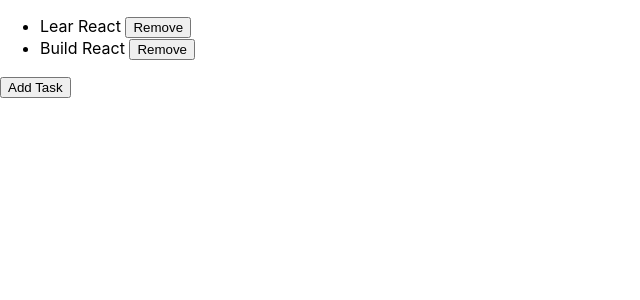
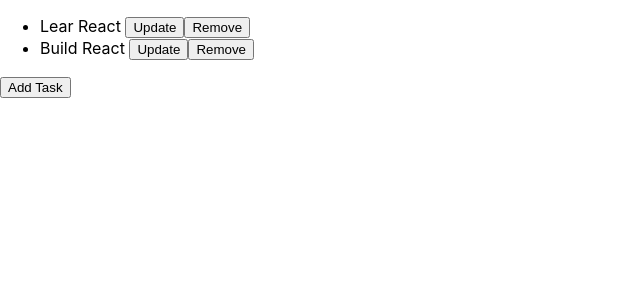
Before and after one commit to anirban-srmu/aimit, a React (Create React App) app in the folder list/: page / in a window 1280 px wide. Shown: the top 300 px of the page, without its empty margins (0-640 px from the left). Built offline with nearby package versions, Linux system fonts and the light colour scheme.

Commit message:
updateTask is added to taskmanager in list app

```diff
--- a/list/src/TaskManager.js
+++ b/list/src/TaskManager.js
@@ -9,12 +9,19 @@
     function removeTask(indexToRemove){
         setTask(tasks.filter((_,index)=> index !== indexToRemove));
     }
+    function updateTask(indexToUpdate){
+        const newTasks = [...tasks];
+        newTasks[indexToUpdate] = 'Updated Task';
+        setTask(newTasks);
+    }
     return(
         <div>
             <ul>
                 {tasks.map((task,index)=>(
                     <li key = {index}>
-                        {task} <button onClick={()=>removeTask(index)}>Remove</button>
+                        {task}{'  '}
+                        <button onClick={()=>updateTask(index)}>Update</button>
+                        <button onClick={()=>removeTask(index)}>Remove</button>
                         </li>
                 ))}
             </ul>
```
